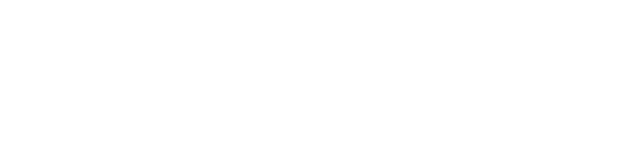
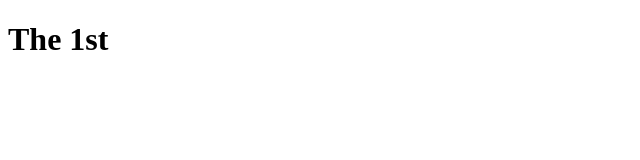
Before and after one commit to ArtemHryn/mypersonalweb, a plain HTML site: page index.html in a window 1280 px wide. Shown: the whole page, without its empty margins (0-640 px from the left). Drawn offline with Linux system fonts and the light colour scheme.

Commit message:
Updated index

```diff
--- a/index.html
+++ b/index.html
@@ -7,6 +7,6 @@
     <title>My 1st project</title>
 </head>
 <body>
-
+    <h1>The 1st</h1>
 </body>
 </html>
```
